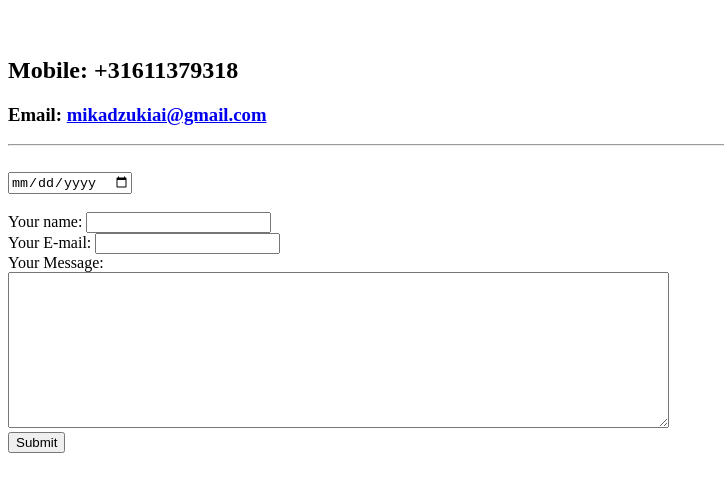
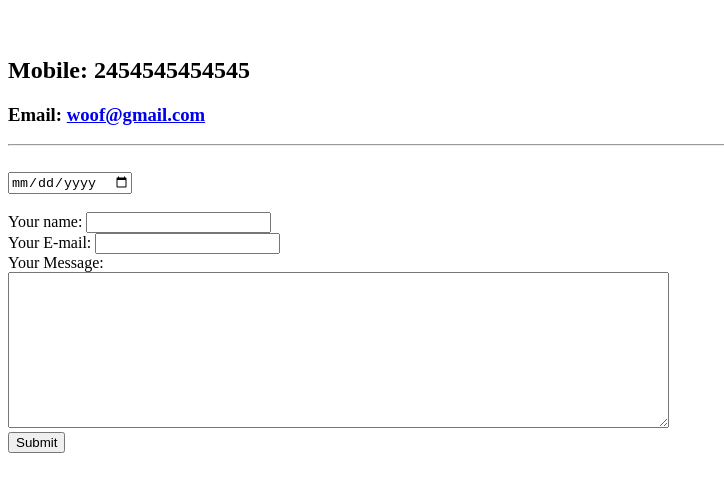
Before and after one commit to Lypheja/cv, a plain HTML site: page contact.html in a window 1280 px wide. Shown: the part 61-552 px from the top of the page, without its empty margins (0-724 px from the left). Drawn offline with Linux system fonts and the light colour scheme.

Commit message:
Update contact.html

```diff
--- a/contact.html
+++ b/contact.html
@@ -8,10 +8,10 @@
     <h1>Contact Information</h1>
     <br>
     <p>
-      <h2>Mobile: +31611379318</h2>
+      <h2>Mobile: 2454545454545</h2>
     </p>
    <p>
-      <h3>Email: <a href="#">mikadzukiai@gmail.com</a></h3>
+      <h3>Email: <a href="#">woof@gmail.com</a></h3>
    </p>
    <hr><br>
    <input type="date"><br><br>
```
